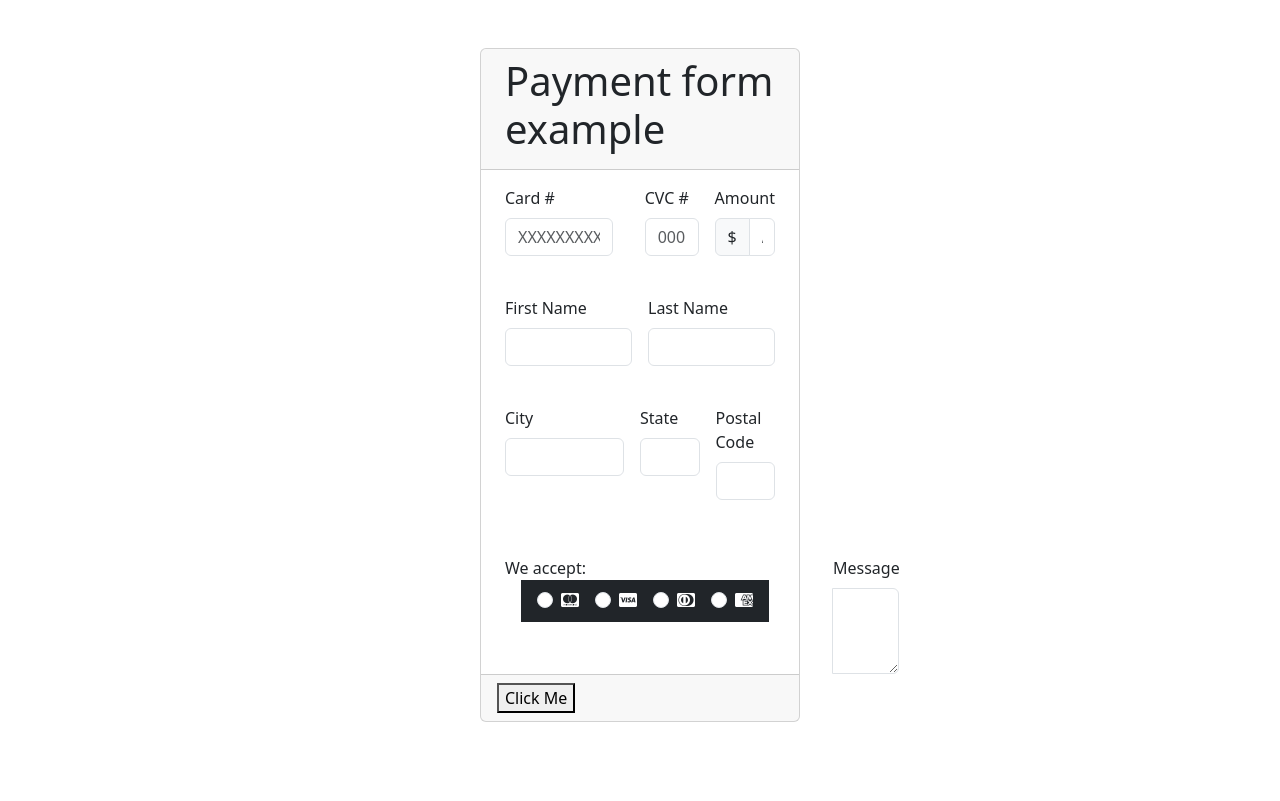
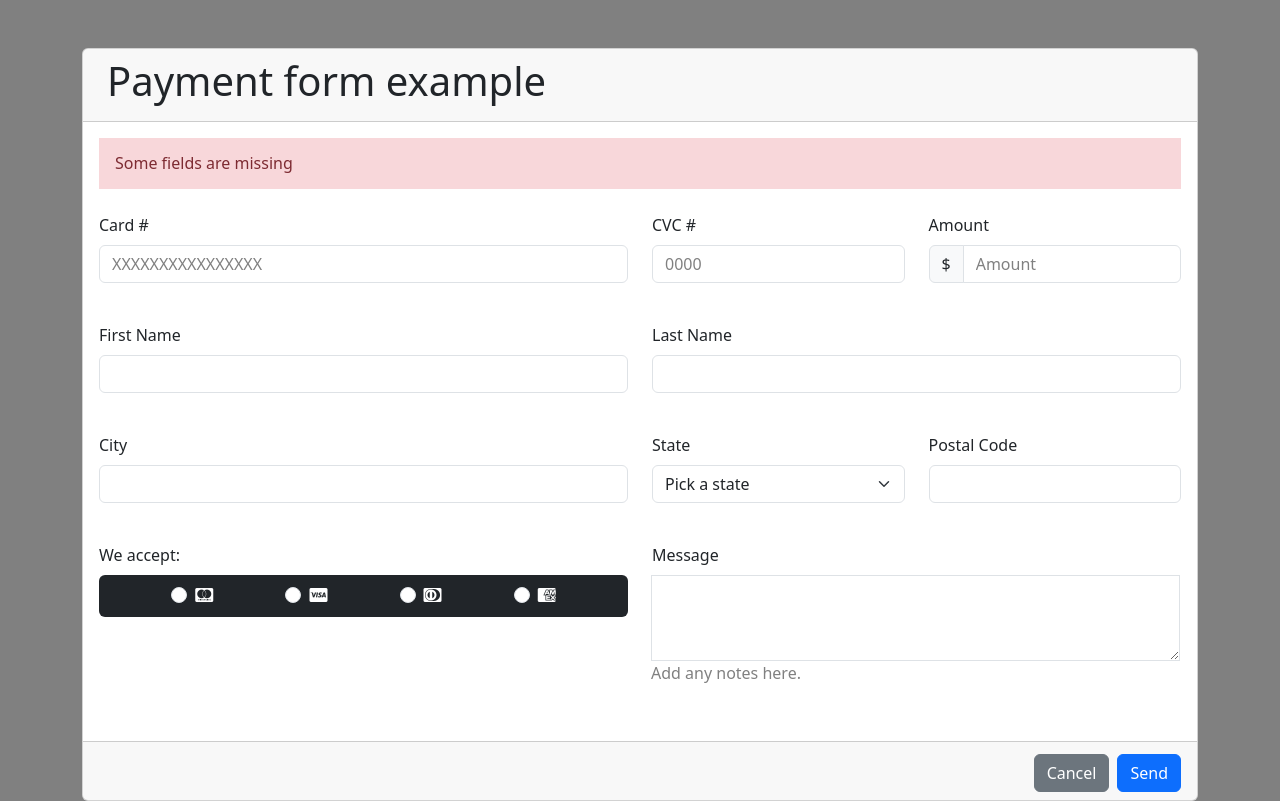
Before and after one commit to 4GeeksAcademy/forms-M-Manriquez, a plain HTML site: page index.html in a window 1280 px wide. Drawn offline with nearby package versions, Linux system fonts and the light colour scheme.

Commit message:
Formulario listo.

```diff
--- a/index.html
+++ b/index.html
@@ -17,28 +17,44 @@
       src="https://kit.fontawesome.com/a259d7db0e.js"
       crossorigin="anonymous"
     ></script>
-    <link rel="stylesheet" href="styles.css" />
+    <link rel="stylesheet" href="style.css" />
     <title>Form</title>
   </head>
 
   <body>
-    <div class="card w-25 mx-auto mt-5">
+    <div class="container">
+      <div class="row">
+        <div class="col-12">
+          <div class="card mt-5">
+            <!--Card header-->
             <div class="card-header px-4">
               <h1>Payment form example</h1>
             </div>
+
+            <!-- Payment form -->
             <div class="card-body">
+              <div class="row mb-4">
+                <div class="col-12">
+                  <div class="p-2 fields-missing-container">
+                    <h6 class="m-2">Some fields are missing</h6>
+                  </div>
+                </div>
+              </div>
               <!-- Payment -->
-        <div class="credit-card d-flex justify-content-center mb-4">
-          <div class="mb-3 w-50 ms-2 me-4">
-            <label for="card-number-input" class="form-label">Card #</label>
+              <div class="row mb-md-4">
+                <div class="col-12 col-md-6">
+                  <label for="card-number-input" class="form-label"
+                    >Card #</label
+                  >
                   <input
                     type="text"
-              class="form-control w-100"
+                    class="form-control"
                     id="card-number-input"
                     placeholder="XXXXXXXXXXXXXXXX"
                   />
                 </div>
-          <div class="mb-3 w-25 mx-2">
+                <div class="col-12 col-md-3 mt-3 mt-md-0">
+                  <div class="mb-3">
                     <label for="card-cvc-input" class="form-label">CVC #</label>
                     <input
                       type="text"
@@ -47,8 +63,12 @@
                       placeholder="0000"
                     />
                   </div>
-          <div class="mb-3 w-25 mx-2">
-            <label for="card-amount-input" class="form-label">Amount</label>
+                </div>
+                <div class="col-12 col-md-3">
+                  <div class="mb-3">
+                    <label for="card-amount-input" class="form-label"
+                      >Amount</label
+                    >
                     <div class="input-group">
                       <span class="input-group-text">$</span>
                       <input
@@ -60,17 +80,26 @@
                     </div>
                   </div>
                 </div>
+              </div>
+              <div class="credit-card">
                 <!-- Billing Address -->
-        <div
-          class="billing-address d-flex justify-content-center align-items-center mb-4"
-        >
-          <div class="mb-3 w-50 mx-2">
+                <div class="billing-address">
+                  <!-- User-info -->
+                  <div class="row mb-md-4">
+                    <div class="col-12 col-md-6">
+                      <div class="mb-3">
                         <label for="billing-name-input" class="form-label"
                           >First Name</label
                         >
-            <input type="text" class="form-control" id="billing-name-input" />
+                        <input
+                          type="text"
+                          class="form-control"
+                          id="billing-name-input"
+                        />
                       </div>
-          <div class="mb-3 w-50 mx-2">
+                    </div>
+                    <div class="col-12 col-md-6">
+                      <div class="mb-3">
                         <label for="billing-Last-name-input" class="form-label"
                           >Last Name</label
                         >
@@ -81,28 +110,49 @@
                         />
                       </div>
                     </div>
-        <!-- Address -->
-        <div class="address d-flex justify-content-center mb-4">
-          <div class="mb-3 w-50 mx-2">
+                  </div>
+                </div>
+                <!-- User-Address -->
+                <div class="row mb-md-4">
+                  <div class="col-12 col-md-6 city-field">
+                    <div class="mb-3">
                       <label for="city-input" class="form-label">City</label>
                       <input type="text" class="form-control" id="city-input" />
                     </div>
-          <div class="mb-3 w-25 mx-2">
+                  </div>
+                  <div class="col-12 col-md-3 state-field">
+                    <div class="mb-3">
                       <label for="state-input" class="form-label">State</label>
-            <input type="text" class="form-control" id="state-input" />
+                      <select class="form-select" aria-label="Default">
+                        <option selected>Pick a state</option>
+                        <option value="1">State 1</option>
+                        <option value="2">State 2</option>
+                        <option value="3">State 3</option>
+                        <option value="4">State 4</option>
+                      </select>
                     </div>
-          <div class="mb-3 w-25 mx-2">
-            <label for="postal-input" class="form-label">Postal Code</label>
-            <input type="text" class="form-control" id="postal-input" />
+                  </div>
+                  <div class="col-12 col-md-3 postal-code-field">
+                    <div class="mb-3">
+                      <label for="postal-input" class="form-label"
+                        >Postal Code</label
+                      >
+                      <input
+                        type="text"
+                        class="form-control"
+                        id="postal-input"
+                      />
                     </div>
                   </div>
                 </div>
-      <!--Pay method & Message-->
-      <div class="pay-method-message d-flex justify-content-between">
-        <div class="pay-method mx-4">
+              </div>
+              <!-- Pay method & Message -->
+              <div class="row mb-md-4 d-flex justify-content-between">
+                <div class="col-sm-12 col-md-6 col-xxl-4">
+                  <div class="pay-method">
                     <span>We accept: </span>
                     <div
-            class="card-options mx-3 d-flex justify-content-center bg-dark p-2"
+                      class="card-options d-flex flex-wrap justify-content-between justify-content-md-evenly bg-dark mt-2 p-2 rounded"
                     >
                       <div class="form-check mx-2">
                         <input
@@ -150,19 +200,37 @@
                       </div>
                     </div>
                   </div>
-        <div class="message mx-4">
+                </div>
+                <div class="col-12 col-md-6 col-xxl-6">
+                  <div class="message">
                     <div class="input-group d-flex flex-column">
-            <label for="message-input" class="form-label">Message</label>
+                      <label for="message-input" class="form-label"
+                        >Message</label
+                      >
                       <textarea
                         id="message-input"
                         class="form-control w-100"
                         rows="3"
                       ></textarea>
+                      <p>Add any notes here.</p>
                     </div>
                   </div>
                 </div>
+              </div>
+            </div>
+
+            <!-- Card Footer -->
             <div class="card-footer">
-        <button>Click Me</button>
+              <div class="row">
+                <div class="col-9"></div>
+                <div class="col-12 col-md-3 d-flex flex-column flex-md-row justify-content-end">
+                  <div class="btn btn-secondary mt-1 me-md-1">Cancel</div>
+                  <div class="btn btn-primary mt-1 ms-md-1">Send</div>
+                </div>
+              </div>
+            </div>
+          </div>
+        </div>
       </div>
     </div>
 
--- a/style.css
+++ b/style.css
@@ -0,0 +1,13 @@
+body {
+  background-color: grey;
+}
+input::placeholder,
+.message p {
+  color: grey !important;
+}
+.fields-missing-container {
+  background-color: #f8d7da !important;
+}
+.fields-missing-container h6 {
+  color: #7d2b32;
+}
```
Also changed, not shown: .learn/config.json, .learn/vscode_queue.json. Lines whose indentation alone changed are shown as unchanged.
